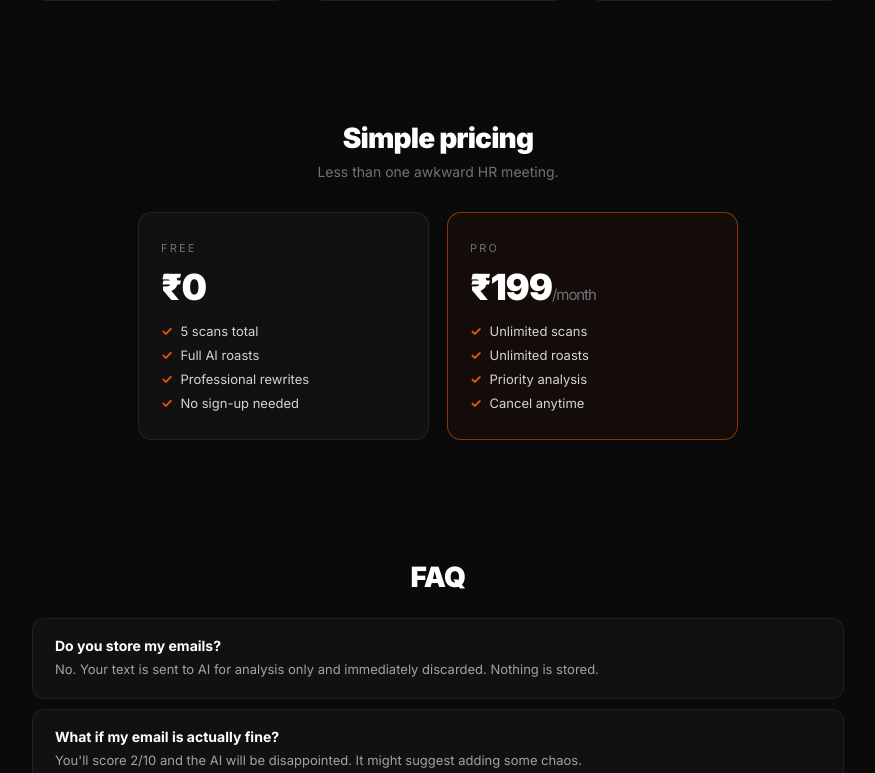
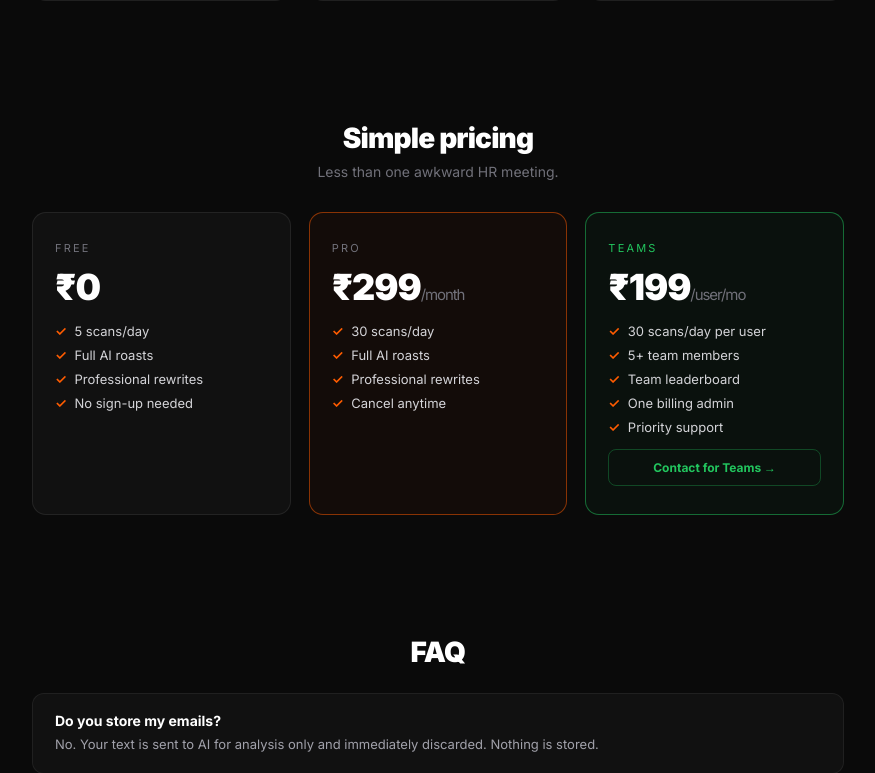
Before and after one commit to abhipraj2027/Unhinged.ai, a FastAPI app: page / in a window 1280 px wide. Shown: the part 971-1744 px from the top of the page, without its empty margins (202-1077 px from the left). Run offline with FastAPI, Linux system fonts and the light colour scheme.

Commit message:
update: pricing to ₹299/mo, add Teams tier ₹199/user

```diff
--- a/templates/index.html
+++ b/templates/index.html
@@ -131,7 +131,7 @@ footer{padding:28px 0;text-align:center;border-top:1px solid rgba(255,255,255,.0
 
 .error-box{margin-top:16px;padding:14px 16px;border-radius:12px;background:rgba(239,68,68,.06);border:1px solid rgba(239,68,68,.3);font-size:13px;color:#FCA5A5;display:none}
 
-@media(max-width:600px){.cards{grid-template-columns:1fr}.hero{padding:40px 0 20px}.analyzer{padding:20px}.email-row{flex-direction:column}}
+@media(max-width:700px){.cards{grid-template-columns:1fr !important}.hero{padding:40px 0 20px}.analyzer{padding:20px}.email-row{flex-direction:column}}
 
 /* Upgrade Modal */
 .modal-overlay{position:fixed;inset:0;background:rgba(0,0,0,.7);backdrop-filter:blur(6px);z-index:9999;display:flex;align-items:center;justify-content:center;padding:20px}
@@ -230,16 +230,22 @@ footer{padding:28px 0;text-align:center;border-top:1px solid rgba(255,255,255,.0
 <section class="pricing" id="pricing">
   <h2>Simple pricing</h2>
   <p>Less than one awkward HR meeting.</p>
-  <div class="cards">
+  <div class="cards" style="grid-template-columns:1fr 1fr 1fr;max-width:860px">
     <div class="pcard">
       <div class="tier">Free</div>
       <div class="price">₹0</div>
-      <ul><li>5 scans total</li><li>Full AI roasts</li><li>Professional rewrites</li><li>No sign-up needed</li></ul>
+      <ul><li>5 scans/day</li><li>Full AI roasts</li><li>Professional rewrites</li><li>No sign-up needed</li></ul>
     </div>
     <div class="pcard pro">
       <div class="tier">Pro</div>
-      <div class="price">₹199<small>/month</small></div>
-      <ul><li>Unlimited scans</li><li>Unlimited roasts</li><li>Priority analysis</li><li>Cancel anytime</li></ul>
+      <div class="price">₹299<small>/month</small></div>
+      <ul><li>30 scans/day</li><li>Full AI roasts</li><li>Professional rewrites</li><li>Cancel anytime</li></ul>
+    </div>
+    <div class="pcard" style="border-color:rgba(34,197,94,.5);background:rgba(34,197,94,.04)">
+      <div class="tier" style="color:#22C55E">Teams</div>
+      <div class="price">₹199<small>/user/mo</small></div>
+      <ul><li>30 scans/day per user</li><li>5+ team members</li><li>Team leaderboard</li><li>One billing admin</li><li>Priority support</li></ul>
+      <a href="mailto:abhishekmusale2027@gmail.com?subject=UnHinged%20Teams&body=Hi%2C%20I%27m%20interested%20in%20UnHinged%20Teams%20for%20my%20team%20of%20____%20people." style="display:block;margin-top:14px;text-align:center;color:#22C55E;font-size:12px;font-weight:700;text-decoration:none;border:1px solid rgba(34,197,94,.3);padding:10px;border-radius:8px">Contact for Teams →</a>
     </div>
   </div>
 </section>
@@ -271,16 +277,16 @@ footer{padding:28px 0;text-align:center;border-top:1px solid rgba(255,255,255,.0
         <div class="plan-name">Monthly <span class="badge" style="display:none" id="badgeMonthly">POPULAR</span></div>
         <div style="width:18px;height:18px;border-radius:50%;border:2px solid #FF5C00;display:flex;align-items:center;justify-content:center" id="radioMonthly"><div style="width:8px;height:8px;border-radius:50%;background:#FF5C00"></div></div>
       </div>
-      <div class="plan-price">₹199<span style="font-size:14px;color:#71717A;font-weight:400">/month</span></div>
+      <div class="plan-price">₹299<span style="font-size:14px;color:#71717A;font-weight:400">/month</span></div>
       <div class="plan-desc">30 scans/day · Cancel anytime</div>
     </div>
 
     <div class="plan-card" id="planYearly" onclick="selectPlan('yearly')">
       <div style="display:flex;justify-content:space-between;align-items:center">
-        <div class="plan-name">Yearly <span class="badge">SAVE ₹889</span></div>
+        <div class="plan-name">Yearly <span class="badge">SAVE ₹1,089</span></div>
         <div style="width:18px;height:18px;border-radius:50%;border:2px solid rgba(255,255,255,.2);display:flex;align-items:center;justify-content:center" id="radioYearly"></div>
       </div>
-      <div class="plan-price">₹1,499<span style="font-size:14px;color:#71717A;font-weight:400">/year</span></div>
+      <div class="plan-price">₹2,499<span style="font-size:14px;color:#71717A;font-weight:400">/year</span></div>
       <div class="plan-desc">30 scans/day · ₹125/month · Best value</div>
     </div>
 
@@ -299,7 +305,7 @@ footer{padding:28px 0;text-align:center;border-top:1px solid rgba(255,255,255,.0
     </div>
 
     <button onclick="doUpgradeFromModal()" id="modalPayBtn" style="width:100%;padding:15px;background:linear-gradient(135deg,#FF5C00,#FF3B30);color:#000;border:none;border-radius:10px;font-size:15px;font-weight:800;letter-spacing:.06em;text-transform:uppercase;cursor:pointer;box-shadow:0 6px 20px rgba(255,92,0,.35)">
-      🔥 Start Pro — ₹199/month
+      🔥 Start Pro — ₹299/month
     </button>
     <div style="text-align:center;margin-top:10px;font-size:11px;color:#52525B">
       Secured by Razorpay · UPI, Cards, Netbanking accepted
@@ -542,8 +548,8 @@ function showPaywall() {
   box.innerHTML = `
     <div style="font-size:28px;margin-bottom:10px">⚡</div>
     <h3 style="font-size:18px;font-weight:800;margin-bottom:8px">Free trial complete</h3>
-    <p style="font-size:13px;color:#A1A1AA;margin-bottom:18px;line-height:1.6">You've used all 5 free roasts.<br>Upgrade to <b style="color:#FF5C00">UnHinged Pro</b> for unlimited scans.<br><span style="color:#71717A;font-size:12px">₹199/month · Cancel anytime</span></p>
-    <button onclick="doUpgrade()" style="width:100%;padding:15px;background:linear-gradient(135deg,#FF5C00,#FF3B30);color:#000;border:none;border-radius:10px;font-size:15px;font-weight:800;letter-spacing:.08em;text-transform:uppercase;cursor:pointer;box-shadow:0 6px 20px rgba(255,92,0,.4)">🔥 Upgrade to Pro — ₹199/month</button>
+    <p style="font-size:13px;color:#A1A1AA;margin-bottom:18px;line-height:1.6">You've used all 5 free roasts.<br>Upgrade to <b style="color:#FF5C00">UnHinged Pro</b> for unlimited scans.<br><span style="color:#71717A;font-size:12px">₹299/month · Cancel anytime</span></p>
+    <button onclick="doUpgrade()" style="width:100%;padding:15px;background:linear-gradient(135deg,#FF5C00,#FF3B30);color:#000;border:none;border-radius:10px;font-size:15px;font-weight:800;letter-spacing:.08em;text-transform:uppercase;cursor:pointer;box-shadow:0 6px 20px rgba(255,92,0,.4)">🔥 Upgrade to Pro — ₹299/month</button>
     <div style="margin-top:10px;font-size:12px;color:#52525B">Already upgraded? <a onclick="checkProStatus()" style="color:#FF5C00;cursor:pointer">Click here to activate</a></div>
   `;
   document.getElementById("analyzer").appendChild(box);
@@ -574,11 +580,11 @@ async function doUpgrade() {
       window.open(d.payment_link, "_blank");
       if (btn) { btn.textContent = "Complete payment in new tab"; btn.disabled = false; }
     } else {
-      if (btn) { btn.textContent = "🔥 Upgrade to Pro — ₹199/month"; btn.disabled = false; }
+      if (btn) { btn.textContent = "🔥 Upgrade to Pro — ₹299/month"; btn.disabled = false; }
       alert(d.message || "Payment error. Try again.");
     }
   } catch(e) {
-    if (btn) { btn.textContent = "🔥 Upgrade to Pro — ₹199/month"; btn.disabled = false; }
+    if (btn) { btn.textContent = "🔥 Upgrade to Pro — ₹299/month"; btn.disabled = false; }
     alert("Network error. Try again.");
   }
 }
@@ -652,7 +658,7 @@ function selectPlan(plan) {
     radioM.style.borderColor = "#FF5C00";
     radioY.innerHTML = "";
     radioY.style.borderColor = "rgba(255,255,255,.2)";
-    btn.textContent = "🔥 Start Pro — ₹199/month";
+    btn.textContent = "🔥 Start Pro — ₹299/month";
   } else {
     yearly.className = "plan-card selected";
     monthly.className = "plan-card";
@@ -660,7 +666,7 @@ function selectPlan(plan) {
     radioY.style.borderColor = "#FF5C00";
     radioM.innerHTML = "";
     radioM.style.borderColor = "rgba(255,255,255,.2)";
-    btn.textContent = "🔥 Start Pro — ₹1,499/year";
+    btn.textContent = "🔥 Start Pro — ₹2,499/year";
   }
 }
 
@@ -699,12 +705,12 @@ async function doUpgradeFromModal() {
       btn.textContent = "✓ Complete payment in new tab";
       btn.disabled = false;
     } else {
-      btn.textContent = selectedPlan === "monthly" ? "🔥 Start Pro — ₹199/month" : "🔥 Start Pro — ₹1,499/year";
+      btn.textContent = selectedPlan === "monthly" ? "🔥 Start Pro — ₹299/month" : "🔥 Start Pro — ₹2,499/year";
       btn.disabled = false;
       alert(d.message || "Payment error. Please try again.");
     }
   } catch(e) {
-    btn.textContent = selectedPlan === "monthly" ? "🔥 Start Pro — ₹199/month" : "🔥 Start Pro — ₹1,499/year";
+    btn.textContent = selectedPlan === "monthly" ? "🔥 Start Pro — ₹299/month" : "🔥 Start Pro — ₹2,499/year";
     btn.disabled = false;
     alert("Network error. Try again.");
   }
```
